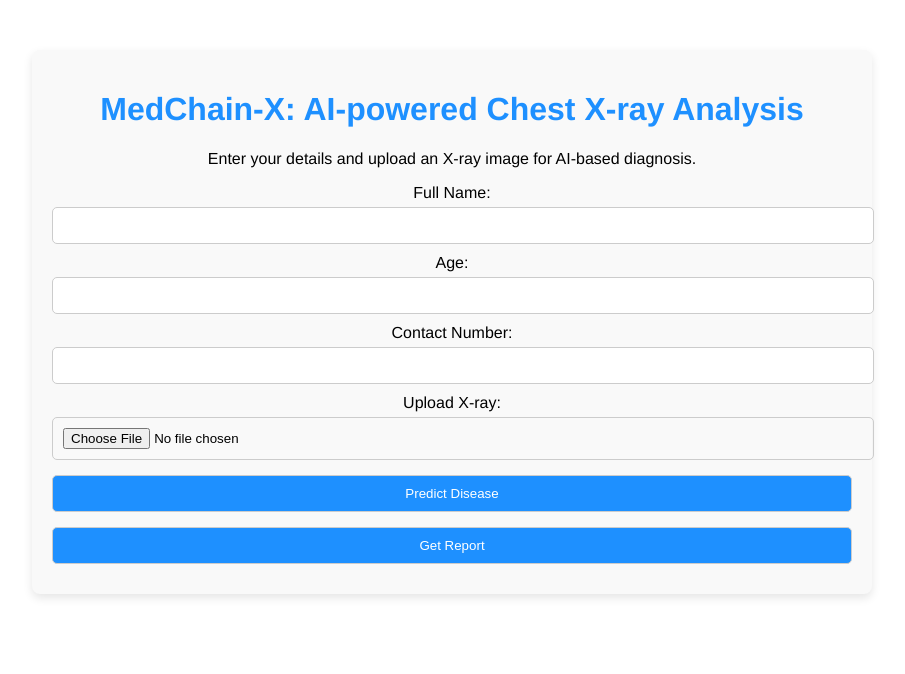
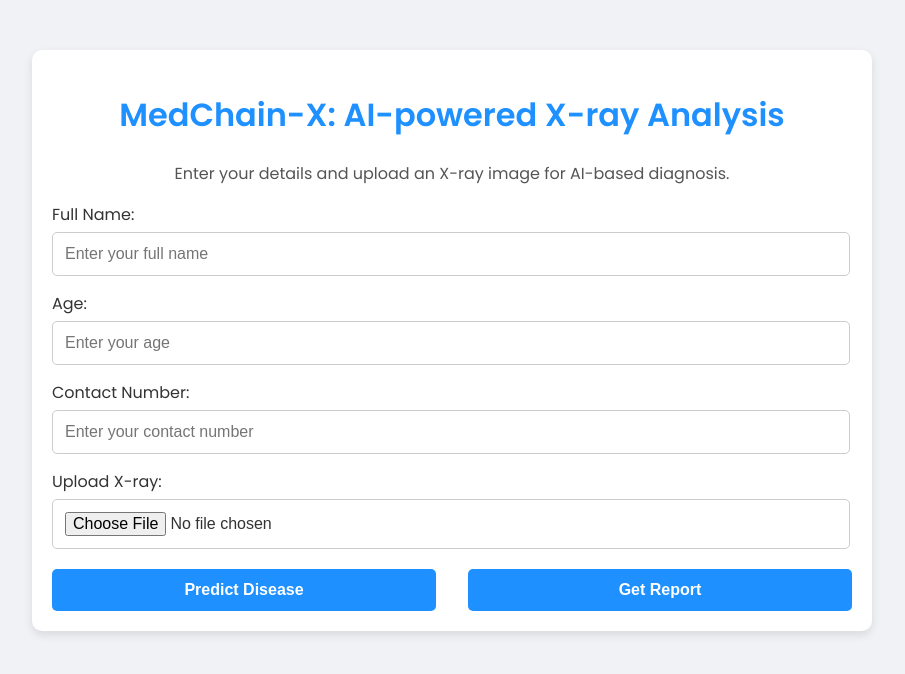
Before and after one commit to kshitij7704/MedChain-X, a Flask app: page / in a window 1280 px wide. Shown: the top 674 px of the page, without its empty margins (188-1093 px from the left). Run offline with Flask 3, Linux system fonts and the light colour scheme.

Commit message:
Added css

```diff
--- a/Backend/predict.py
+++ b/Backend/predict.py
@@ -16,7 +16,7 @@
     model = load_trained_model("model_vgg16.h5")
     if model is None:
         print("Model could not be loaded.")
-        return None  # Ensure it doesn't try to predict with a None model
+        return None
 
     try:
         img = load_img(image_path, target_size=(224, 224))
@@ -26,7 +26,8 @@
 
         prediction = model.predict(img_array)
         predicted_class = np.argmax(prediction)
-        confidence = float(prediction[0][predicted_class])  # Convert confidence to float for safety
+        # Converting confidence to float for safety
+        confidence = float(prediction[0][predicted_class])
         return categories[predicted_class], confidence
 
     except Exception as e:
--- a/Backend/report.py
+++ b/Backend/report.py
@@ -66,10 +66,10 @@
     pdf.cell(200, 10, "Patient Details", ln=True, align='L')
     pdf.set_font("Arial", size=12)
 
-    pdf.cell(100, 8, f"Name: {patient_name}", ln=False)  # Name and Contact on the same line
+    pdf.cell(100, 8, f"Name: {patient_name}", ln=False)
     pdf.cell(100, 8, f"Contact: {contact}", ln=True)
 
-    pdf.cell(100, 8, f"Age: {age}", ln=False)  # Age and Gender on the same line
+    pdf.cell(100, 8, f"Age: {age}", ln=False)
     pdf.cell(100, 8, f"Gender: {gender}", ln=True)
 
     pdf.cell(200, 8, f"Date: {datetime.now().strftime('%Y-%m-%d %H:%M:%S')}", ln=True)
@@ -111,7 +111,7 @@
     pdf.set_font("Arial", style='B', size=12)
     pdf.cell(200, 8, "Disclaimer:", ln=True)
     pdf.set_font("Arial", size=12)
-    disclaimer = "This AI-generated diagnosis is from MedChain-X. If you are not satisfied with the results or want an expert opinion, consult a doctor instantly through MedChain-X's 'Consult a Doctor' option."
+    disclaimer = "This AI-generated diagnosis. If not satisfied, consult a doctor instantly through MedChain-X."
     pdf.multi_cell(0, 8, disclaimer)
     pdf.ln(5)
 
--- a/Backend/static/base.css
+++ b/Backend/static/base.css
@@ -1,3 +1,60 @@
 body {
-    font-family: 'Helvetica Neue', Arial, sans-serif;
+    font-family: 'Poppins', sans-serif;
+    margin: 0;
+    padding: 0;
+    background: #f0f2f5;
+    color: #333;
 }
+.container {
+    max-width: 800px;
+    margin: 50px auto;
+    padding: 20px;
+    background: #fff;
+    border-radius: 10px;
+    box-shadow: 0 4px 10px rgba(0, 0, 0, 0.1);
+}
+h1 {
+    color: #1E90FF;
+    text-align: center;
+}
+.form-group {
+    margin: 15px 0;
+    text-align: left;
+}
+input, button {
+    width: 96.5%;
+    padding: 12px;
+    margin-top: 5px;
+    border: 1px solid #ccc;
+    border-radius: 5px;
+    font-size: 16px;
+}
+button {
+    background: #1E90FF;
+    color: white;
+    cursor: pointer;
+    font-weight: bold;
+    border: none;
+    transition: background 0.3s;
+}
+button:hover {
+    background: #187bcd;
+}
+.btn-group {
+    display: flex;
+    justify-content: space-between;
+}
+.btn-group button {
+    width: 48%;
+}
+.back-link {
+    display: block;
+    margin-top: 20px;
+    text-align: center;
+    text-decoration: none;
+    color: #1E90FF;
+    font-weight: bold;
+}
+.back-link:hover {
+    text-decoration: underline;
+}
--- a/Backend/templates/base.html
+++ b/Backend/templates/base.html
@@ -4,16 +4,11 @@
     <meta charset="UTF-8">
     <meta name="viewport" content="width=device-width, initial-scale=1.0">
     <title>MedChain-X</title>
+    <link href="https://fonts.googleapis.com/css2?family=Poppins:wght@300;400;600&display=swap" rel="stylesheet">
     <link rel="stylesheet" href="{{url_for('static',filename='base.css')}}">
-    {% block head %}
-    {% endblock %}
+    {% block head %}{% endblock %}
 </head>
 <body>
-    <header class="header">
-    </header>
-    <div class="content">
-        {% block content %}
-        {% endblock %}
-    </div>
+    {% block content %}{% endblock %}
 </body>
 </html>
--- a/Backend/templates/index.html
+++ b/Backend/templates/index.html
@@ -2,59 +2,27 @@
 
 {% block head %}
     <title>MedChain-X | AI X-ray Diagnosis</title>
-    <style>
-        .container {
-            max-width: 800px;
-            margin: 50px auto;
-            padding: 20px;
-            background: #f9f9f9;
-            border-radius: 8px;
-            box-shadow: 0px 4px 10px rgba(0, 0, 0, 0.1);
-            text-align: center;
-        }
-        h1 {
-            color: #1E90FF;
-        }
-        .form-group {
-            margin: 10px 0;
-        }
-        input, button {
-            width: 100%;
-            padding: 10px;
-            margin-top: 5px;
-            border: 1px solid #ccc;
-            border-radius: 5px;
-        }
-        button {
-            background: #1E90FF;
-            color: white;
-            cursor: pointer;
-        }
-        button:hover {
-            background: #187bcd;
-        }
-    </style>
 {% endblock %}
 
 {% block content %}
 <div class="container">
-    <h1>MedChain-X: AI-powered Chest X-ray Analysis</h1>
-    <p>Enter your details and upload an X-ray image for AI-based diagnosis.</p>
+    <h1>MedChain-X: AI-powered X-ray Analysis</h1>
+    <p style="text-align: center; color: #555;">Enter your details and upload an X-ray image for AI-based diagnosis.</p>
 
     <form action="/" method="post" enctype="multipart/form-data">
         <div class="form-group">
             <label for="name">Full Name:</label>
-            <input type="text" id="name" name="name" required>
+            <input type="text" id="name" name="name" required placeholder="Enter your full name">
         </div>
 
         <div class="form-group">
             <label for="age">Age:</label>
-            <input type="number" id="age" name="age" required>
+            <input type="number" id="age" name="age" required placeholder="Enter your age">
         </div>
 
         <div class="form-group">
             <label for="contact">Contact Number:</label>
-            <input type="text" id="contact" name="contact" required>
+            <input type="text" id="contact" name="contact" required placeholder="Enter your contact number">
         </div>
 
         <div class="form-group">
@@ -62,11 +30,8 @@
             <input type="file" id="xray_image" name="xray_image" accept="image/*" required>
         </div>
 
-        <div class="form-group">
+        <div class="btn-group">
             <button type="submit" name="action" value="predict">Predict Disease</button>
-        </div>
-
-        <div class="form-group">
             <button type="submit" name="action" value="report">Get Report</button>
         </div>
     </form>
```
Also changed, not shown: Backend/app.py (+4 -4 lines), Backend/templates/result.html (+9 -25 lines), Backend/uploads/IM-0001-0001.jpeg (added), 2 other files.
